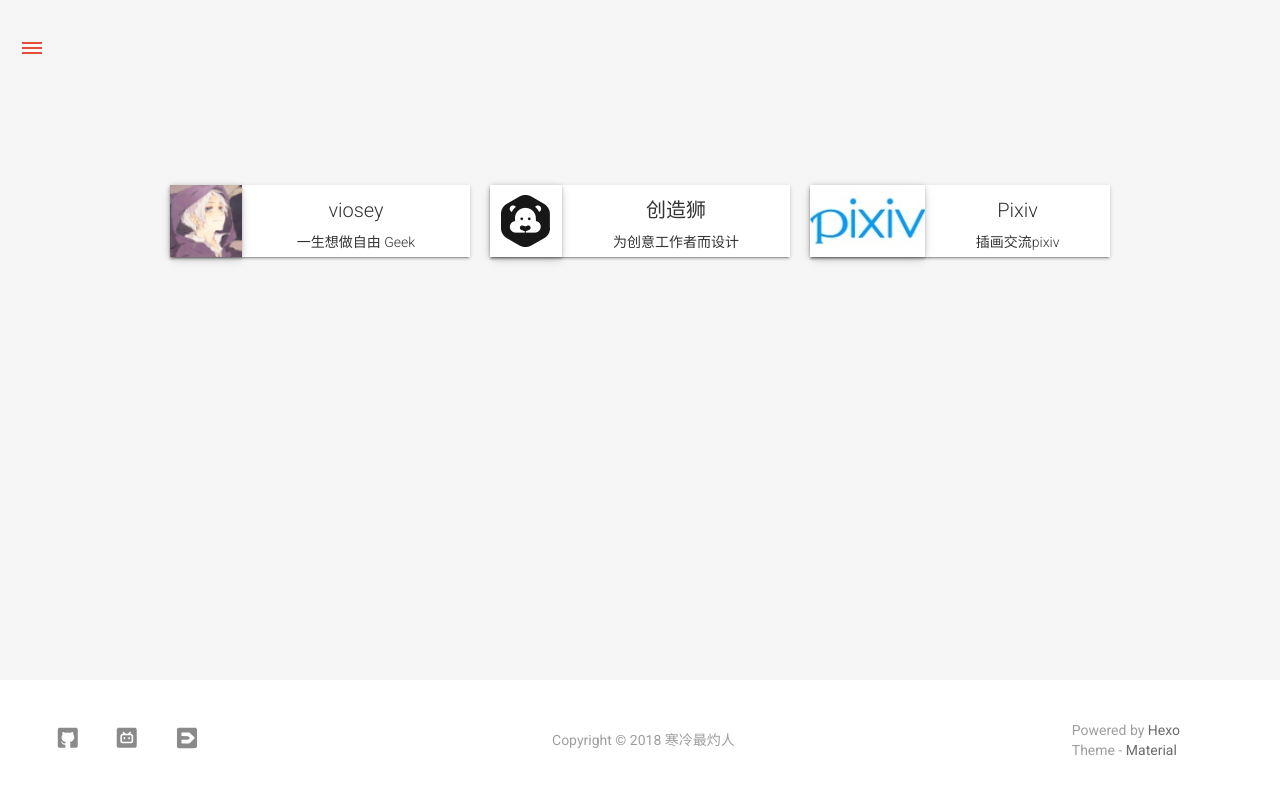
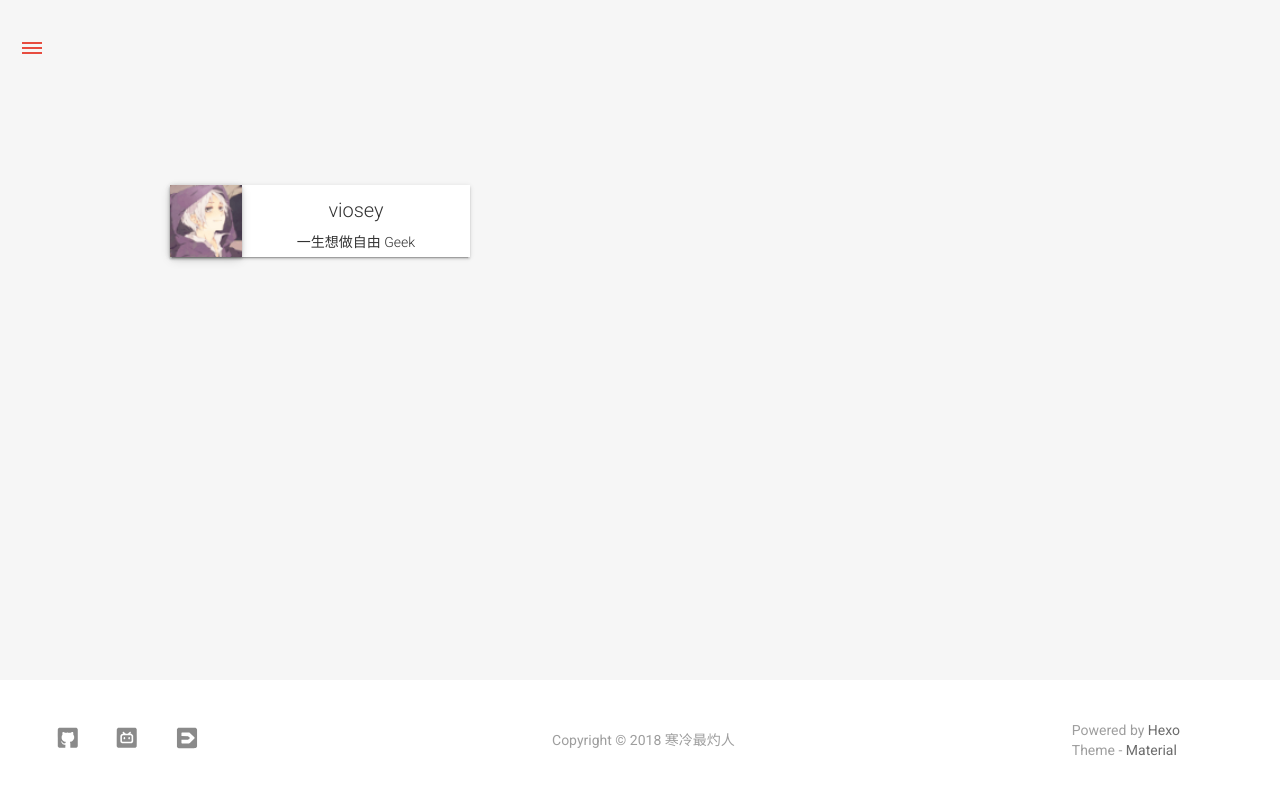
Before and after one commit to TaylorFelix/TaylorFelix.github.io, a plain HTML site: page links/index.html in a window 1280 px wide. Drawn offline with Linux system fonts and the light colour scheme; some packages are replaced by stand-ins of ours; a script that the page names is missing.

Commit message:
Site updated: 2018-03-25 21:52:28

```diff
--- a/links/index.html
+++ b/links/index.html
@@ -390,22 +390,6 @@
                     <img src="/img/links/viosey.png" alt="viosey" height="72px"/>
                     <span class="md-links-title">viosey</span><br />
                     <span>一生想做自由 Geek</span>
-                </a>
-            </li>
-
-            <li class="md-links-item">
-                <a href="" title="创造狮" target="_blank">
-                    <img src="/img/links/chuangzaoshi.png" alt="创造狮" height="72px"/>
-                    <span class="md-links-title">创造狮</span><br />
-                    <span>为创意工作者而设计</span>
-                </a>
-            </li>
-
-            <li class="md-links-item">
-                <a href="" title="Pixiv" target="_blank">
-                    <img src="/img/links/pixiv.jpg" alt="Pixiv" height="72px"/>
-                    <span class="md-links-title">Pixiv</span><br />
-                    <span>插画交流pixiv</span>
                 </a>
             </li>
 
```
Also changed, not shown: 1 other file.
